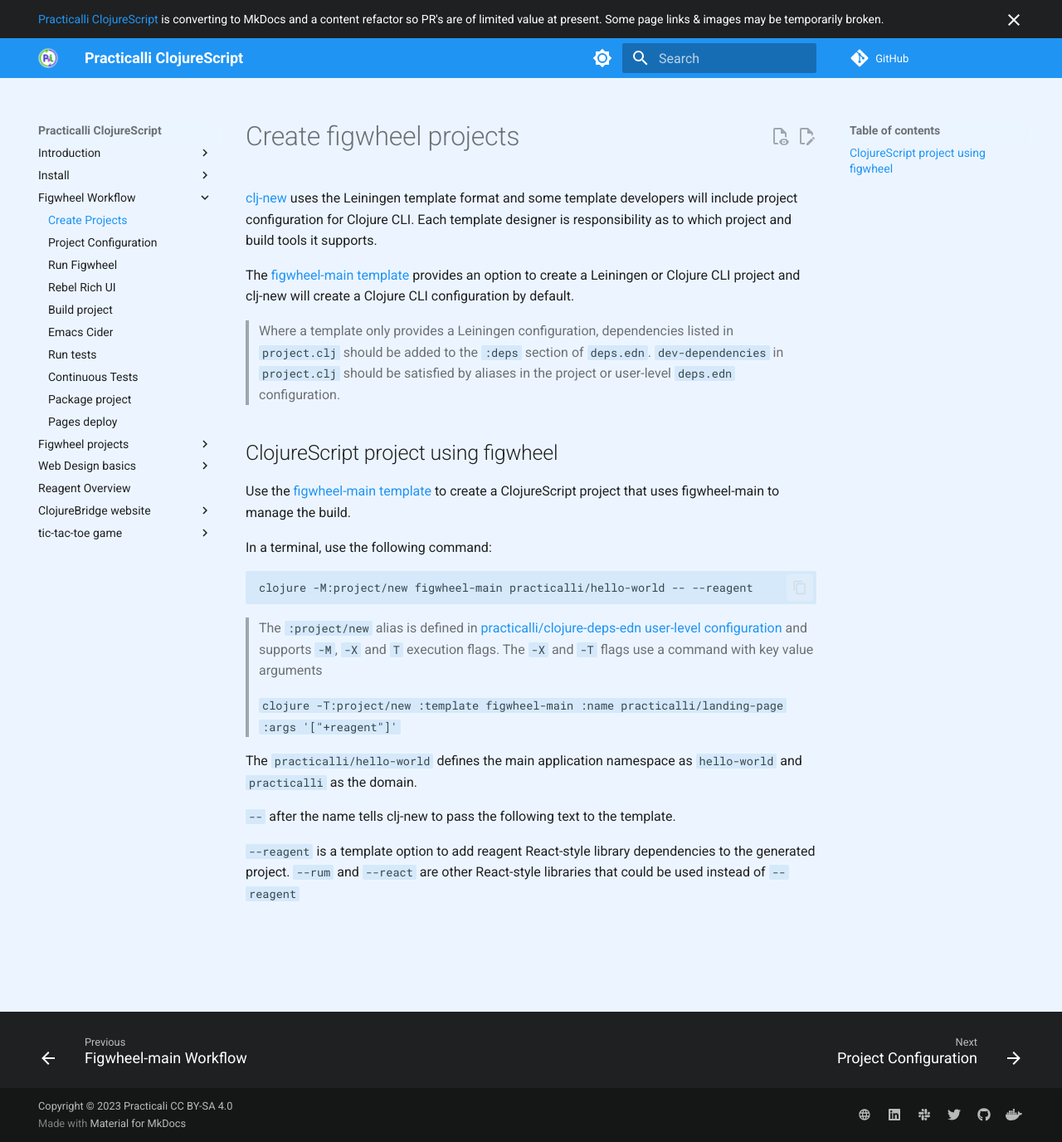
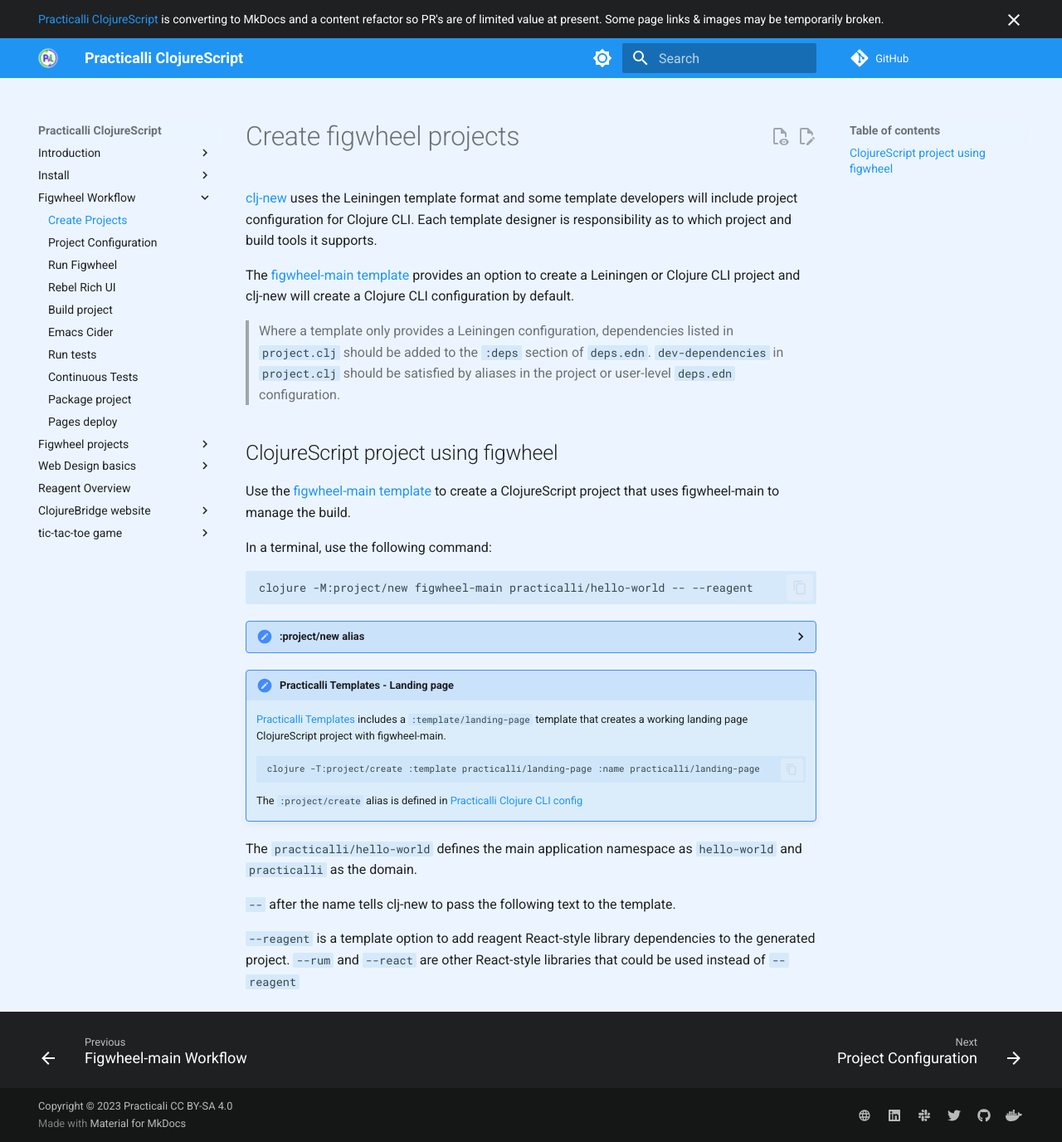
Before and after one commit to practicalli/clojurescript, an MkDocs documentation site: the page built from docs/figwheel-workflow/create-project.md, in a window 1280 px wide and 1376 px high. Shown: the whole window at 83% size. Built offline with MkDocs 1.6.1 and Material for MkDocs 9.7.7, drawn with Linux system fonts in a browser that asks for light colours; comment, search, counter and statistics services are not loaded.

Commit message:
figwheel: update project links, add practicalli project template example
Signed-off-by: Practicalli Johnny <250870+practicalli-johnny@users.noreply.github.com>

````diff
--- a/docs/figwheel-workflow/create-project.md
+++ b/docs/figwheel-workflow/create-project.md
@@ -17,10 +17,19 @@
 clojure -M:project/new figwheel-main practicalli/hello-world -- --reagent
 ```
 
-> The `:project/new` alias is defined in [practicalli/clojure-deps-edn user-level configuration](https://practical.li/clojure/clojure-cli/install/community-tools.html) and supports `-M`, `-X` and `T` execution flags.
-> The `-X` and `-T` flags use a command with key value arguments
->
-> `clojure -T:project/new :template figwheel-main :name practicalli/landing-page :args '["+reagent"]'`
+??? HINT ":project/new alias"
+    The `:project/new` alias is defined in [Practicalli Clojure CLI config](https://practical.li/clojure/clojure-cli/practicalli-config/) and supports `-M`, `-X` and `T` execution flags.
+    The `-X` and `-T` flags use a command with key value arguments.  Strings and Clojure data structures (vector, hash-map) should be surrounded with single quotes
+    ```shell
+    clojure -T:project/new :template figwheel-main :name practicalli/landing-page :args '["+reagent"]'
+    ```
+
+!!! HINT "Practicalli Templates - Landing page"
+    [Practicalli Templates](https://practical.li/clojure/clojure-cli/projects/templates/practicalli/) includes a `:template/landing-page` template that creates a working landing page ClojureScript project with figwheel-main.
+    ```shell
+    clojure -T:project/create :template practicalli/landing-page :name practicalli/landing-page
+    ```
+    The `:project/create` alias is defined in [Practicalli Clojure CLI config](https://practical.li/clojure/clojure-cli/practicalli-config/)
 
 
 The `practicalli/hello-world` defines the main application namespace as `hello-world` and `practicalli` as the domain.
````
